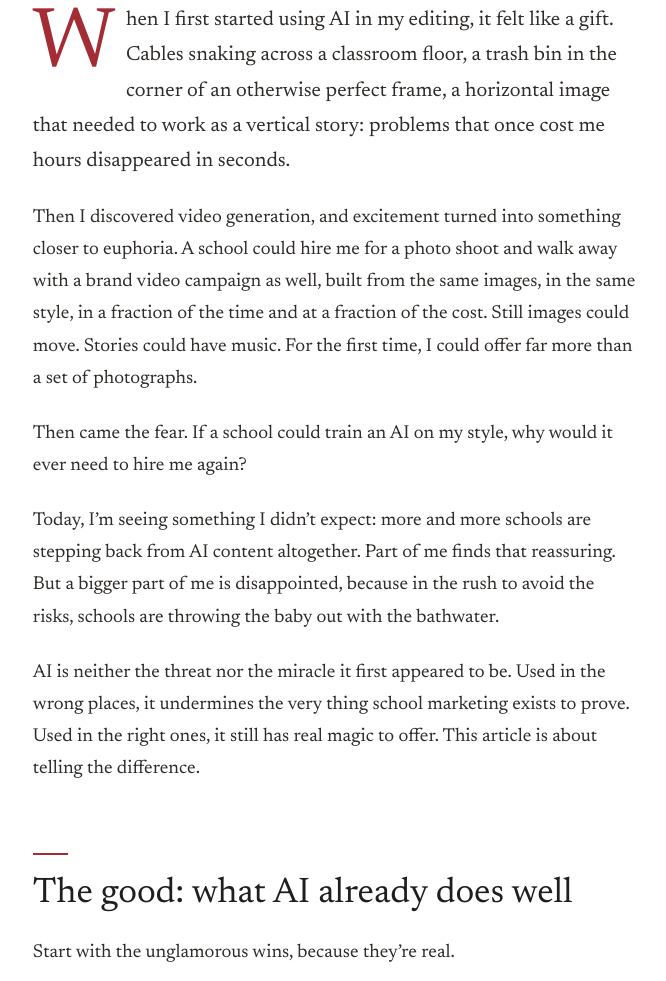
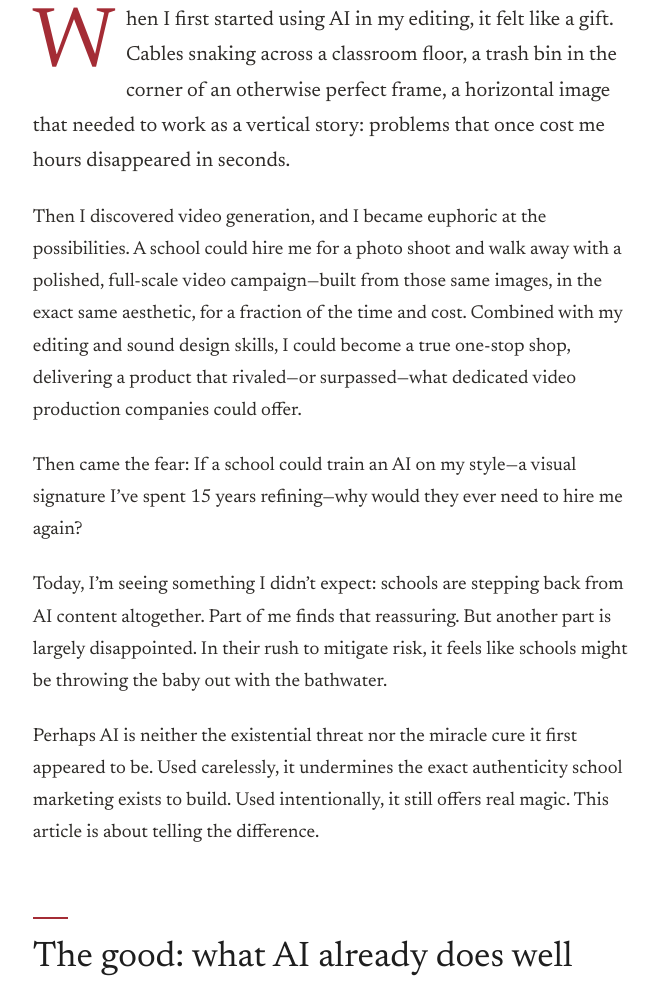
Before and after one commit to paulpacey-photo/website, a plain HTML site: page ai-in-school-marketing.html in a window 1280 px wide. Shown: the part 1341-2322 px from the top of the page, without its empty margins (305-971 px from the left). Drawn offline with Linux system fonts and the light colour scheme.

Commit message:
AI article: rewrite opening paragraphs (video, fear, schools stepping back)
Co-Authored-By: Claude Opus 5.5 <noreply@anthropic.com>
Claude-Session: https://claude.ai/code/session_019i3HPoqZZWqZBLXUrcf2EX

```diff
--- a/ai-in-school-marketing.html
+++ b/ai-in-school-marketing.html
@@ -44,10 +44,10 @@
 <div class="s2f6" data-parallax="0.18"><img loading="lazy" decoding="async" class="s36a" data-parallax-layer="1" src="img/06cc3238b6ccd5de9b96e8d61a8a0377.webp" alt=""></div>
 
 <article class="s2f8"><p class="s2f9" data-reveal="1"><span class="s2fa">W</span>hen I first started using AI in my editing, it felt like a gift. Cables snaking across a classroom floor, a trash bin in the corner of an otherwise perfect frame, a horizontal image that needed to work as a vertical story: problems that once cost me hours disappeared in seconds.</p>
-<p class="s2fb">Then I discovered video generation, and excitement turned into something closer to euphoria. A school could hire me for a photo shoot and walk away with a brand video campaign as well, built from the same images, in the same style, in a fraction of the time and at a fraction of the cost. Still images could move. Stories could have music. For the first time, I could offer far more than a set of photographs.</p>
-<p class="s2fb">Then came the fear. If a school could train an AI on my style, why would it ever need to hire me again?</p>
-<p class="s2fb">Today, I’m seeing something I didn’t expect: more and more schools are stepping back from AI content altogether. Part of me finds that reassuring. But a bigger part of me is disappointed, because in the rush to avoid the risks, schools are throwing the baby out with the bathwater.</p>
-<p class="s2fb">AI is neither the threat nor the miracle it first appeared to be. Used in the wrong places, it undermines the very thing school marketing exists to prove. Used in the right ones, it still has real magic to offer. This article is about telling the difference.</p>
+<p class="s2fb">Then I discovered video generation, and I became euphoric at the possibilities. A school could hire me for a photo shoot and walk away with a polished, full-scale video campaign—built from those same images, in the exact same aesthetic, for a fraction of the time and cost. Combined with my editing and sound design skills, I could become a true one-stop shop, delivering a product that rivaled—or surpassed—what dedicated video production companies could offer.</p>
+<p class="s2fb">Then came the fear: If a school could train an AI on my style—a visual signature I’ve spent 15 years refining—why would they ever need to hire me again?</p>
+<p class="s2fb">Today, I’m seeing something I didn’t expect: schools are stepping back from AI content altogether. Part of me finds that reassuring. But another part is largely disappointed. In their rush to mitigate risk, it feels like schools might be throwing the baby out with the bathwater.</p>
+<p class="s2fb">Perhaps AI is neither the existential threat nor the miracle cure it first appeared to be. Used carelessly, it undermines the exact authenticity school marketing exists to build. Used intentionally, it still offers real magic. This article is about telling the difference.</p>
 <div class="s2fc" data-reveal="1"><span class="s2fd"></span><h2 class="s2fe">The good: what AI already does well</h2></div>
 <p class="s2fb">Start with the unglamorous wins, because they’re real.</p>
 <ul class="s36b"><li class="s36c"><span class="s36d" aria-hidden="true"></span><strong class="s36e">Cleaning up the frame.</strong> Cables, bins, parked cars and outdated signage, gone in seconds.</li><li class="s36c"><span class="s36d" aria-hidden="true"></span><strong class="s36e">Reformatting.</strong> Extending a background so a horizontal image works as a vertical story or a wide web banner.</li><li class="s36c"><span class="s36d" aria-hidden="true"></span><strong class="s36e">Protecting privacy.</strong> Removing or obscuring a student in the background whose family hasn’t given consent. Here, AI solves a consent problem instead of creating one.</li><li class="s36c"><span class="s36d" aria-hidden="true"></span><strong class="s36e">Restoring the archive.</strong> Bringing faded photographs back to life for an anniversary or a heritage page.</li><li class="s36c"><span class="s36d" aria-hidden="true"></span><strong class="s36e">Planning.</strong> Mocking up a concept so a leadership team can approve an idea before a single frame is shot.</li><li class="s36c"><span class="s36d" aria-hidden="true"></span><strong class="s36e">Managing the library.</strong> Tagging, captions and alt text that make hundreds of images searchable by theme, season or year group.</li><li class="s36c"><span class="s36d" aria-hidden="true"></span><strong class="s36e">Showing what doesn’t exist yet.</strong> A clearly labeled “artist’s impression” of a new building.</li></ul>
@@ -113,10 +113,10 @@
 <div class="s336" data-parallax="0.18"><img loading="lazy" decoding="async" class="s36a" data-parallax-layer="1" src="img/06cc3238b6ccd5de9b96e8d61a8a0377.webp" alt=""></div>
 
 <article class="s2f8"><p class="s337" data-reveal="1"><span class="s338">W</span>hen I first started using AI in my editing, it felt like a gift. Cables snaking across a classroom floor, a trash bin in the corner of an otherwise perfect frame, a horizontal image that needed to work as a vertical story: problems that once cost me hours disappeared in seconds.</p>
-<p class="s339">Then I discovered video generation, and excitement turned into something closer to euphoria. A school could hire me for a photo shoot and walk away with a brand video campaign as well, built from the same images, in the same style, in a fraction of the time and at a fraction of the cost. Still images could move. Stories could have music. For the first time, I could offer far more than a set of photographs.</p>
-<p class="s339">Then came the fear. If a school could train an AI on my style, why would it ever need to hire me again?</p>
-<p class="s339">Today, I’m seeing something I didn’t expect: more and more schools are stepping back from AI content altogether. Part of me finds that reassuring. But a bigger part of me is disappointed, because in the rush to avoid the risks, schools are throwing the baby out with the bathwater.</p>
-<p class="s339">AI is neither the threat nor the miracle it first appeared to be. Used in the wrong places, it undermines the very thing school marketing exists to prove. Used in the right ones, it still has real magic to offer. This article is about telling the difference.</p>
+<p class="s339">Then I discovered video generation, and I became euphoric at the possibilities. A school could hire me for a photo shoot and walk away with a polished, full-scale video campaign—built from those same images, in the exact same aesthetic, for a fraction of the time and cost. Combined with my editing and sound design skills, I could become a true one-stop shop, delivering a product that rivaled—or surpassed—what dedicated video production companies could offer.</p>
+<p class="s339">Then came the fear: If a school could train an AI on my style—a visual signature I’ve spent 15 years refining—why would they ever need to hire me again?</p>
+<p class="s339">Today, I’m seeing something I didn’t expect: schools are stepping back from AI content altogether. Part of me finds that reassuring. But another part is largely disappointed. In their rush to mitigate risk, it feels like schools might be throwing the baby out with the bathwater.</p>
+<p class="s339">Perhaps AI is neither the existential threat nor the miracle cure it first appeared to be. Used carelessly, it undermines the exact authenticity school marketing exists to build. Used intentionally, it still offers real magic. This article is about telling the difference.</p>
 <div class="s33a" data-reveal="1"><span class="s2fd"></span><h2 class="s33b">The good: what AI already does well</h2></div>
 <p class="s339">Start with the unglamorous wins, because they’re real.</p>
 <ul class="s386"><li class="s387"><span class="s388" aria-hidden="true"></span><strong class="s36e">Cleaning up the frame.</strong> Cables, bins, parked cars and outdated signage, gone in seconds.</li><li class="s387"><span class="s388" aria-hidden="true"></span><strong class="s36e">Reformatting.</strong> Extending a background so a horizontal image works as a vertical story or a wide web banner.</li><li class="s387"><span class="s388" aria-hidden="true"></span><strong class="s36e">Protecting privacy.</strong> Removing or obscuring a student in the background whose family hasn’t given consent. Here, AI solves a consent problem instead of creating one.</li><li class="s387"><span class="s388" aria-hidden="true"></span><strong class="s36e">Restoring the archive.</strong> Bringing faded photographs back to life for an anniversary or a heritage page.</li><li class="s387"><span class="s388" aria-hidden="true"></span><strong class="s36e">Planning.</strong> Mocking up a concept so a leadership team can approve an idea before a single frame is shot.</li><li class="s387"><span class="s388" aria-hidden="true"></span><strong class="s36e">Managing the library.</strong> Tagging, captions and alt text that make hundreds of images searchable by theme, season or year group.</li><li class="s387"><span class="s388" aria-hidden="true"></span><strong class="s36e">Showing what doesn’t exist yet.</strong> A clearly labeled “artist’s impression” of a new building.</li></ul>
```
Also changed, not shown: _build/project/Article-AI-Mobile.dc.html (+4 -4 lines), _build/project/Article-AI.dc.html (+4 -4 lines), 1 other file.
